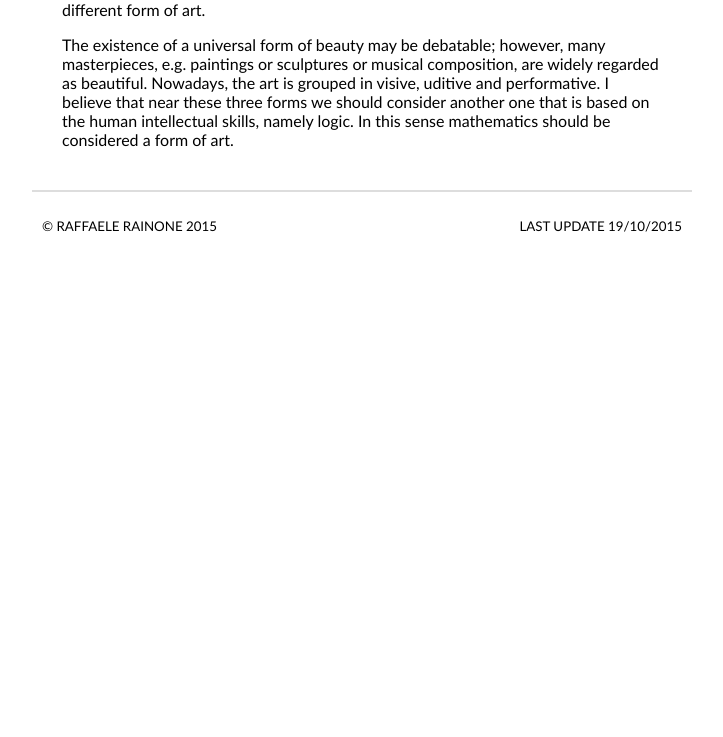
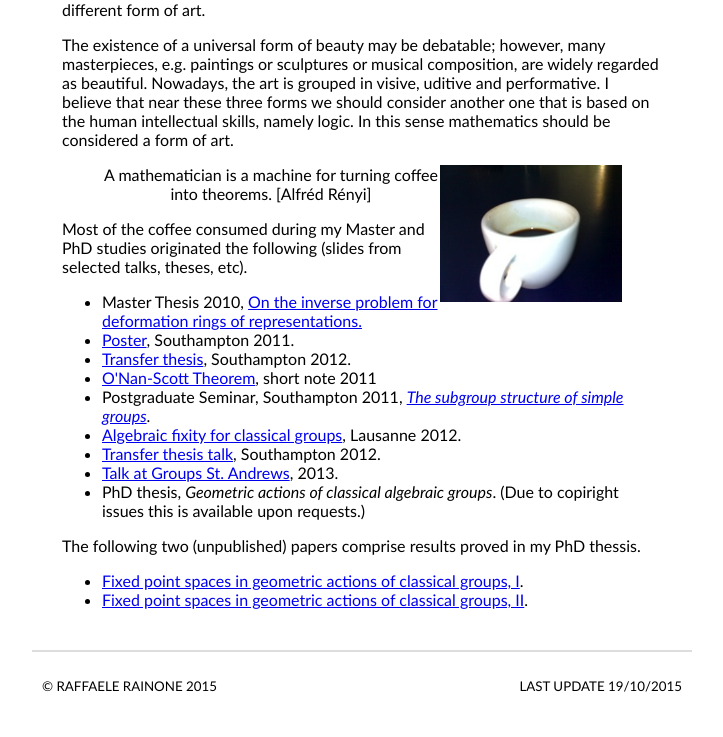
Before and after one commit to raffo85h/raffo85h.github.io, a plain HTML site: page maths.html in a window 1280 px wide. Shown: the part 442-1179 px from the top of the page, without its empty margins (278-1001 px from the left). Before the commit the page ends 800 px from the top, so only its background shows below. Drawn offline with nearby package versions, Linux system fonts and the light colour scheme.

Commit message:
add quote/img, pdfs

```diff
--- a/maths.html
+++ b/maths.html
@@ -13,6 +13,7 @@
 
 <body>
   <div id="header"></div>
+
   <div id="container">
     <div id="floated">
       <img src="files/img/donald.jpg"/>
@@ -32,7 +33,38 @@
     <p>
       The existence of a universal form of beauty may be debatable; however, many masterpieces, e.g. paintings or sculptures or musical composition, are widely regarded as beautiful. Nowadays, the art is grouped in visive, uditive and performative. I believe that near these three forms we should consider another one that is based on the human intellectual skills, namely logic. In this sense mathematics should be considered a form of art.
     </p>
+    <center>
+      <blockquote>
+          <img style="float:right; width:35%"  src="files/img/tazzina.jpg" title="Espresso &copy;Raffo07" alt="Coffee"/>
+        <p>
+          A mathematician is a machine for turning coffee into theorems. [Alfréd Rényi]
+        </p>
+      </blockquote>
+    </center
+    <p>
+      Most of the coffee consumed during my Master and PhD studies originated the following (slides from selected talks, theses, etc).
+    </p>
+    <ul>
+      <li>Master Thesis 2010, <a href="files/pdf/RainoneMaster.pdf">On the inverse problem for deformation rings of representations.</a></li>
+      <li><a href="files/pdf/poster.pdf">Poster</a>, Southampton 2011.</li>
+      <li><a href="files/pdf/18_thesis.pdf">Transfer thesis</a>, Southampton 2012.</li>
+      <li><a href="files/pdf/onan_scott_thm_2011.pdf">O'Nan-Scott Theorem</a>, short note 2011</li>
+      <li>Postgraduate Seminar, Southampton 2011, <a href="files/pdf/pgr_2011_subgroup_structure.pdf"><i>The subgroup structure of simple groups</i></a>.</li>
+      <li><a href="files/pdf/lausanne_2012.pdf">Algebraic fixity for classical groups</a>, Lausanne 2012.</li>
+      <li><a href="files/pdf/18_talk.pdf">Transfer thesis talk</a>, Southampton 2012.</li>
+      <li><a href="files/pdf/standrews_2013.pdf">Talk at Groups St. Andrews</a>, 2013.</li>
+      <li>PhD thesis, <i>Geometric actions of classical algebraic groups</i>. (Due to copiright issues this is available upon requests.)</li>
+    </ul>
+    <p>
+      The following two (unpublished) papers comprise results proved in my PhD thessis.
+    </p>
+    <ul>
+      <li><a href="files/pdf/fps_v6">Fixed point spaces in geometric actions of classical groups, I</a>.</li>
+      <li><a href="files/pdf/fps2_v6">Fixed point spaces in geometric actions of classical groups, II</a>.</li>
+    </ul>
+
   </div>
+
   <div id="footer"></div>
 </body>
 </html>
```
